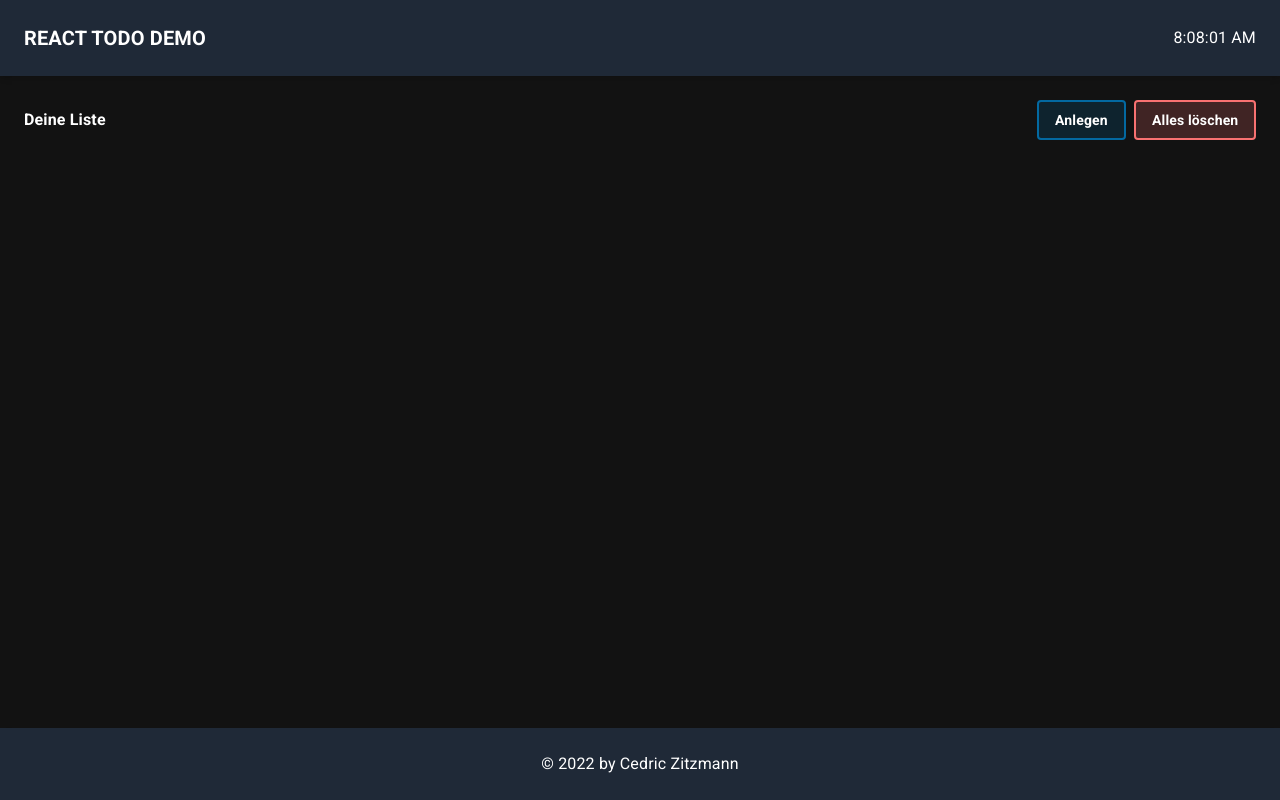
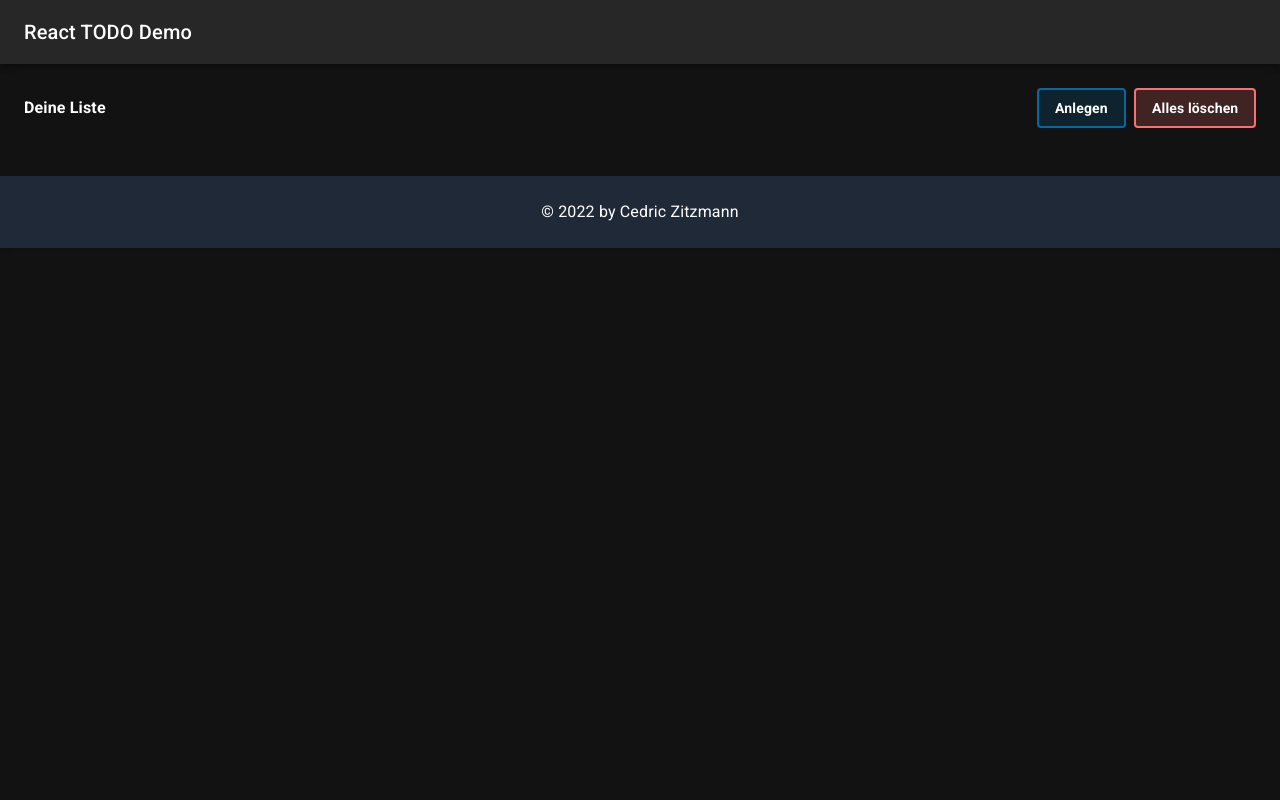
Before and after one commit to z3ttee/react-todo, a React (Create React App) app: page / in a window 1280 px wide. Built offline with nearby package versions, Linux system fonts and the light colour scheme.

Commit message:
ui: refactored to use appbar

```diff
--- a/src/App.tsx
+++ /dev/null
@@ -1,6 +0,0 @@
-import './App.css';
-import { AppItemListView } from "./views/item-list.view";
-
-export function App() {
-  return <AppItemListView></AppItemListView>;
-}
--- a/src/index.tsx
+++ b/src/index.tsx
@@ -12,17 +12,15 @@ const root = ReactDOM.createRoot(document.getElementById('root') as Element);
 root.render(
   <DarkTheme>
     <Provider store={store}>
-      <div className='flex flex-col flex-1 w-full h-full relative overflow-hidden'>
-          <AppHeader title='React TODO Demo' />
+      <AppHeader />
 
-          <div className="flex-grow overflow-y-auto h-full">
-            <Routing />
-          </div>
+      <div>
+        <Routing />
+      </div>
 
-          <AppFooter>
-            <p>&copy; {new Date().getFullYear()} by Cedric Zitzmann</p>
-          </AppFooter>
-      </div>
+      <AppFooter>
+        <p>&copy; {new Date().getFullYear()} by Cedric Zitzmann</p>
+      </AppFooter>
     </Provider>
   </DarkTheme>
 );
--- a/src/routing/routes.tsx
+++ b/src/routing/routes.tsx
@@ -1,13 +1,13 @@
 import { BrowserRouter, Routes, Route } from 'react-router-dom';
-import { App } from '../App';
 import { AppCreateItemView } from '../views/create-item.view';
+import { AppItemListView } from '../views/item-list.view';
 import { AppViewItemView } from '../views/view-item.view';
 
 export function Routing() {
     return (
     <BrowserRouter>
         <Routes>
-            <Route path="/" element={<App />} />
+            <Route path="/" element={<AppItemListView />} />
             <Route path="create" element={<AppCreateItemView />} />
             <Route path="view/:itemId" element={<AppViewItemView />} />
         </Routes>
--- a/src/shared/header.tsx
+++ b/src/shared/header.tsx
@@ -1,24 +1,33 @@
-import React from "react";
-import { NestedClock } from "../components/clock/nested-clock";
+import { AppBar, Toolbar, Typography } from "@mui/material";
 
-export interface AppHeaderProps {
-    title: string;
+type AppHeaderProps = {
+    title?: string;
 }
-export class AppHeader extends React.Component {
+// export class AppHeader extends React.Component {
 
-    constructor(public props: AppHeaderProps) {
-        super(props);
-    }
+//     constructor(public props: AppHeaderProps) {
+//         super(props);
+//     }
 
-    render() {
-        return (
-            <div className="block bg-gray-800 shadow-md">
-                <div className="mx-auto container flex flex-1 items-center p-box">
-                    <h1 className='font-black text-xl uppercase flex-grow'>{ this.props.title || "React TODO Demo"}</h1>
-                    <div className='inline-flex'><NestedClock /></div>
-                </div>
-            </div>
-        );
-    }
+//     render() {
+//         return (
+//             <div className="block bg-gray-800 shadow-md">
+//                 <div className="mx-auto container flex flex-1 items-center p-box">
+//                     <h1 className='font-black text-xl uppercase flex-grow'>{ this.props.title || "React TODO Demo"}</h1>
+//                     <div className='inline-flex'><NestedClock /></div>
+//                 </div>
+//             </div>
+//         );
+//     }
 
+// }
+
+export function AppHeader(props: AppHeaderProps) {
+    return (
+        <AppBar position="sticky">
+        <Toolbar>
+          <Typography variant="h6" component="div" sx={{ flexGrow: 1 }}>{props.title || "React TODO Demo"}</Typography>
+        </Toolbar>
+      </AppBar>
+    );
 }
```
